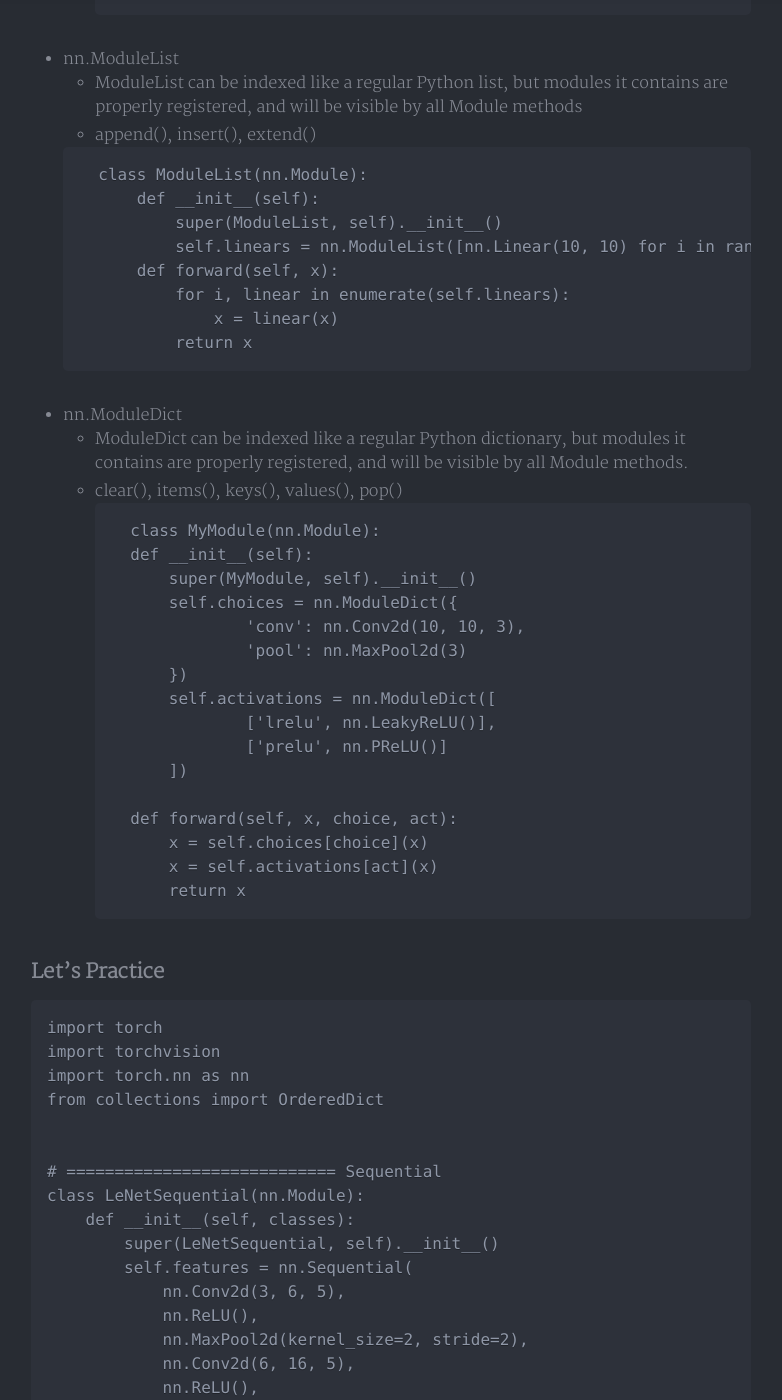
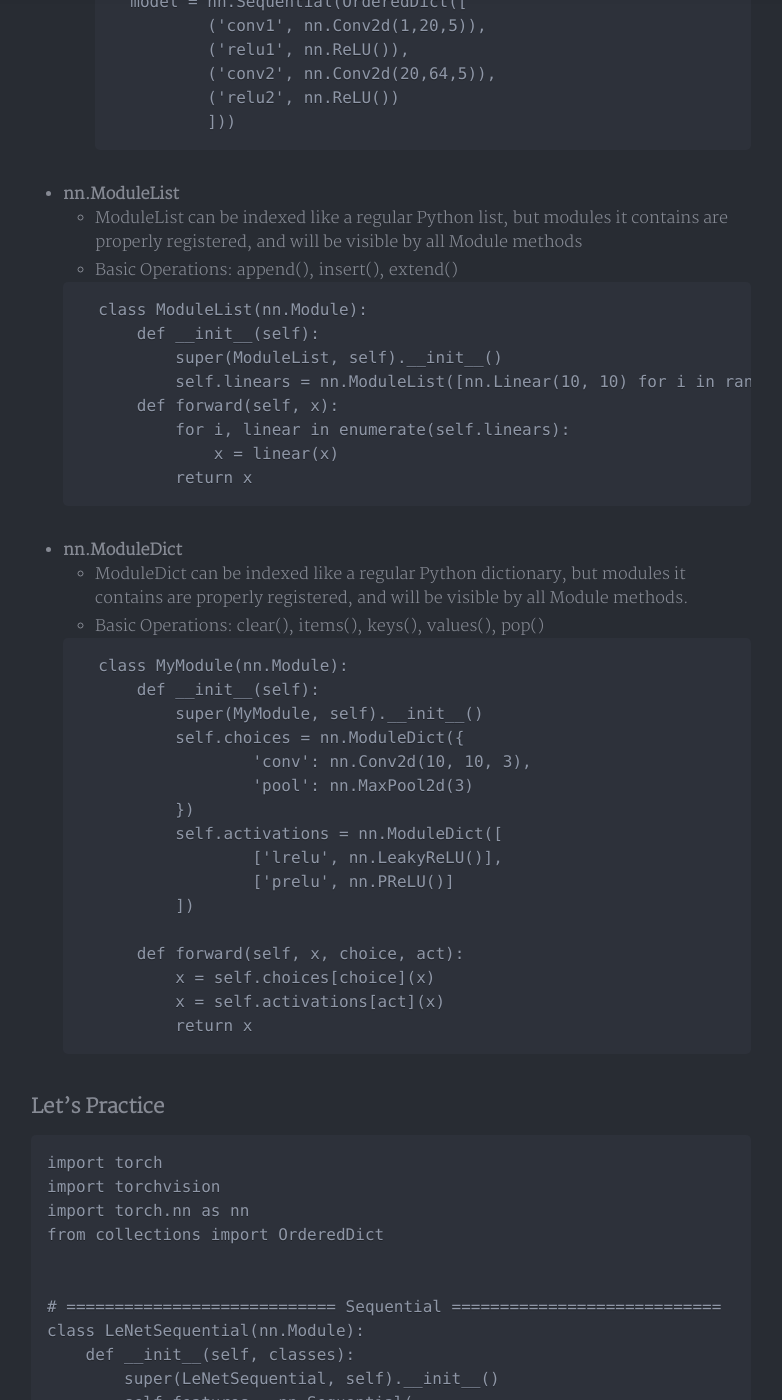
Before and after one commit to Young-Wong/Yong-Wong.github.io, a Jekyll site: the page built from _posts/2020-05-14-Build-NN-Model.md, in a window 1280 px wide and 1400 px high, scrolled down 1272 px. Shown: the whole window, without its empty margins (249-1031 px from the left). Built offline with Jekyll 4.4.1, drawn with Linux system fonts in a browser that asks for light colours; nearby versions of some CDN libraries; a style sheet for code colours, icons or effects is not loaded; some of the changed text lies outside the part shown.

Commit message:
fixed layout issue

````diff
--- a/_posts/2020-05-14-Build-NN-Model.md
+++ b/_posts/2020-05-14-Build-NN-Model.md
@@ -40,9 +41,9 @@
                 ('relu2', nn.ReLU())
                 ]))
         ```
-* nn.ModuleList
+* **nn.ModuleList**
     * ModuleList can be indexed like a regular Python list, but modules it contains are properly registered, and will be visible by all Module methods
-    * append(), insert(), extend()
+    * Basic Operations: append(), insert(), extend() <br>
 
     ```
     class ModuleList(nn.Module):
@@ -54,9 +55,10 @@
                 x = linear(x)
             return x
     ```
-* nn.ModuleDict
+* **nn.ModuleDict**
     * ModuleDict can be indexed like a regular Python dictionary, but modules it contains are properly registered, and will be visible by all Module methods.
-    * clear(), items(), keys(), values(), pop()
+    * Basic Operations: clear(), items(), keys(), values(), pop() <br>
+
     ```
     class MyModule(nn.Module):
         def __init__(self):
@@ -85,7 +87,7 @@
 from collections import OrderedDict
 
 
-# ============================ Sequential
+# ============================ Sequential ============================
 class LeNetSequential(nn.Module):
     def __init__(self, classes):
         super(LeNetSequential, self).__init__()
@@ -153,7 +155,7 @@
 # print(output)
 
 
-# ============================ ModuleList
+# ============================ ModuleList ============================
 
 class ModuleList(nn.Module):
     def __init__(self):
@@ -177,7 +179,7 @@
 # print(output)
 
 
-# ============================ ModuleDict
+# ============================ ModuleDict ============================
 
 class ModuleDict(nn.Module):
     def __init__(self):
````
Also changed, not shown: other parts of _posts/2020-05-14-Build-NN-Model.md (+12 -11 lines).
